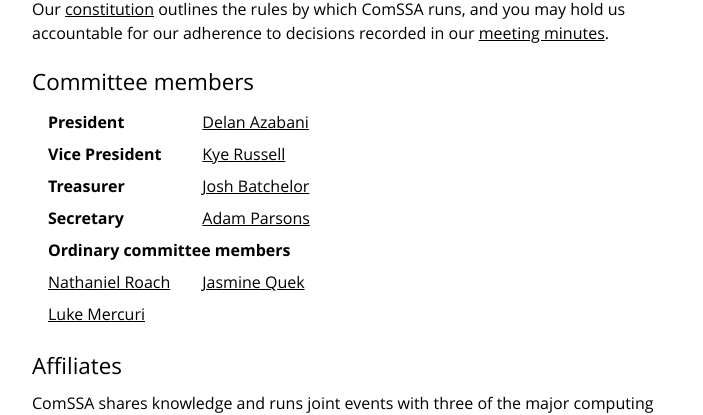
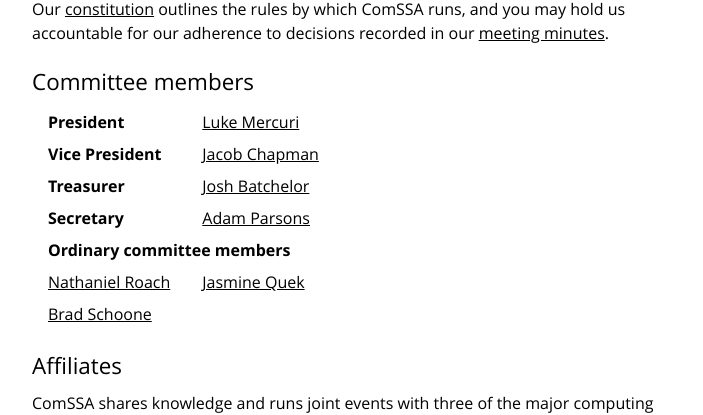
Before and after one commit to ComSSA/www.comssa.org.au, a Jekyll site: the page built from about/index.md, in a window 1280 px wide. Shown: the part 313-728 px from the top of the page, without its empty margins (288-991 px from the left). Built offline with Jekyll 4.4.1, drawn with Linux system fonts in a browser that asks for light colours.

Commit message:
SGM ahoy!

```diff
--- a/about/index.md
+++ b/about/index.md
@@ -23,11 +23,11 @@ minutes][minutes].
 <table class="horiz_tbl">
 	<tr>
 		<th>President</th>
-		<td><a href="mailto:president@comssa.org.au">Delan Azabani</a></td>
+		<td><a href="mailto:president@comssa.org.au">Luke Mercuri</a></td>
 	</tr>
 	<tr>
 		<th>Vice President</th>
-		<td><a href="mailto:vp@comssa.org.au">Kye Russell</a></td>
+		<td><a href="mailto:vp@comssa.org.au">Jacob Chapman</a></td>
 	</tr>
 	<tr>
 		<th>Treasurer</th>
@@ -45,7 +45,7 @@ minutes][minutes].
 		<td><a href="mailto:jasmine@comssa.org.au">Jasmine Quek</a></td>
 	</tr>
 	<tr>
-		<td><a href="mailto:luke@comssa.org.au">Luke Mercuri</a></td>
+		<td><a href="mailto:baron@comssa.org.au">Brad Schoone</a></td>
 	</tr>
 </table>
 
```
